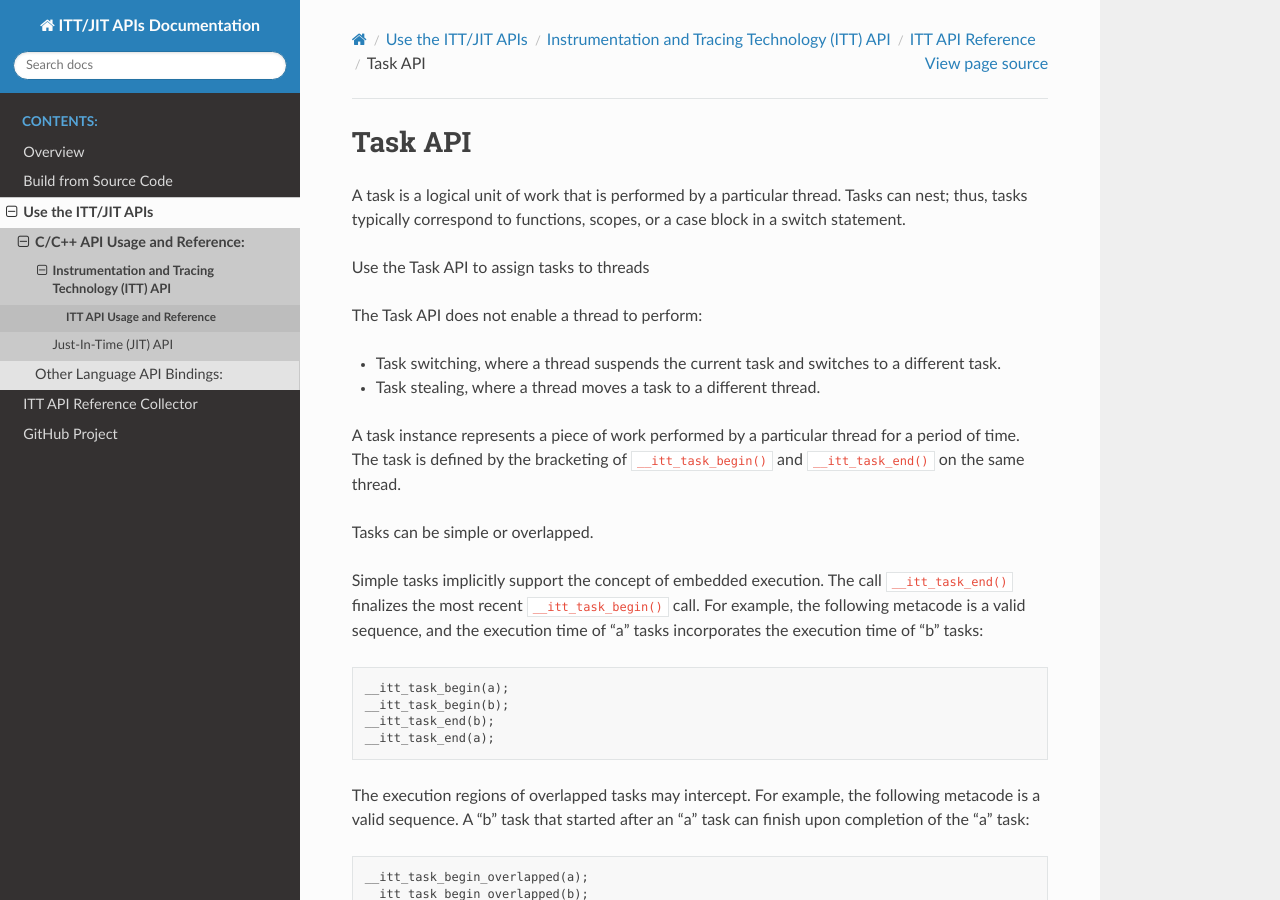
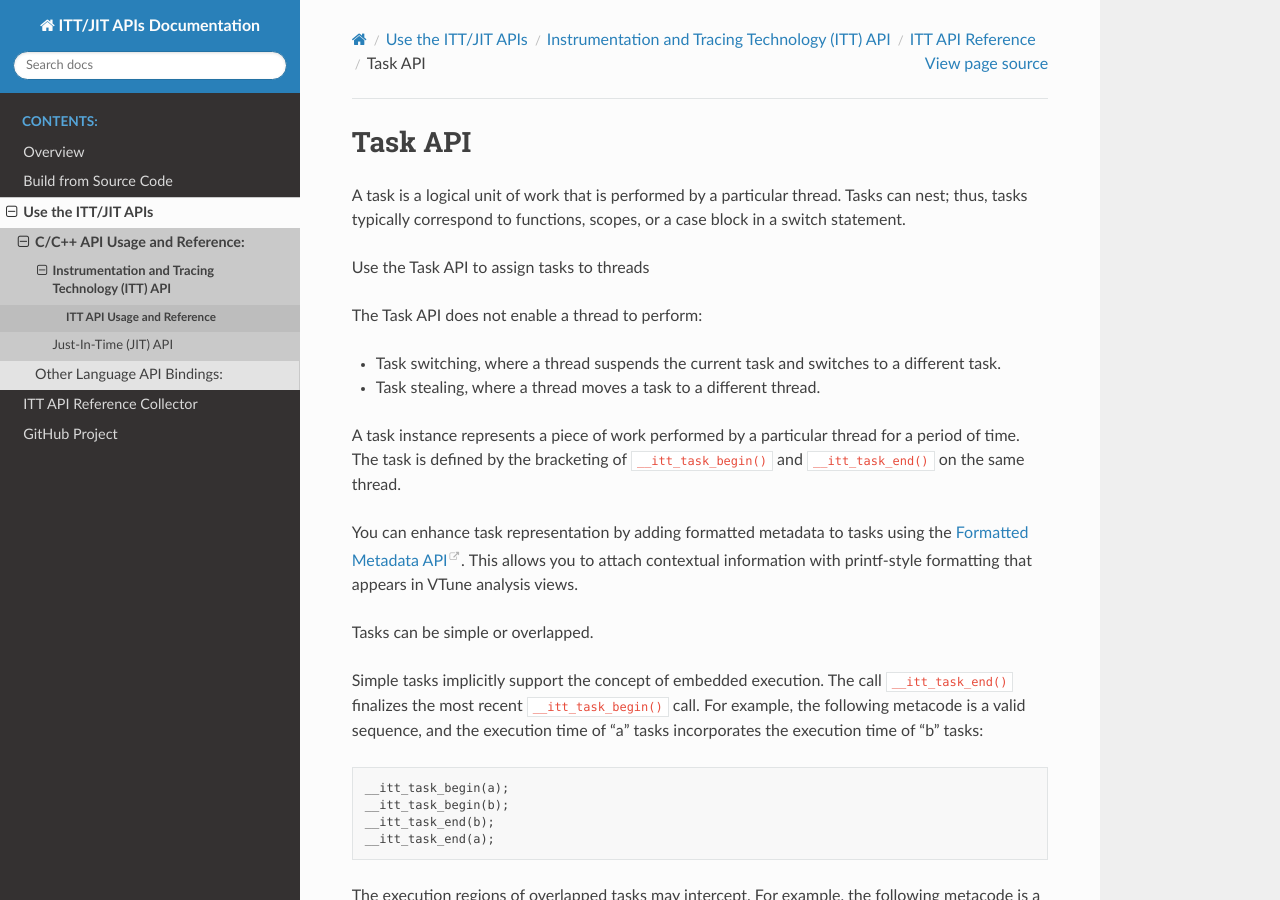
Before and after one commit to intel/ittapi, a Sphinx documentation site: the page built from docs/src/ittapi/task-api.rst, in a window 1280 px wide and 900 px high. Built offline with Sphinx 7.4.7 and the Read the Docs theme 3.1.0, drawn with Linux system fonts in a browser that asks for light colours.

Commit message:
add formatted metadata reference to task api page

```diff
--- a/docs/src/itt-api-reference.rst
+++ b/docs/src/itt-api-reference.rst
@@ -13,6 +13,7 @@ ITT API Reference
    ittapi/counter-api
    ittapi/domain-api
    ittapi/event-api
+   ittapi/formatted-metadata-api
    ittapi/frame-api
    ittapi/histogram-api
    ittapi/load-module-api
--- a/docs/src/ittapi/formatted-metadata-api.rst
+++ b/docs/src/ittapi/formatted-metadata-api.rst
@@ -106,8 +106,3 @@ Usage Guidelines
 - Format specifiers in square brackets (e.g., ``[%s]``) create additional grouping options in VTune analysis views
 - Function arguments are processed during the API calls
 - Maximum length of a string argument is 256 symbols
-
-
-.. note::
-
-   The Formatted Metadata API works starting with VTune 2025.7 release.
--- a/docs/src/ittapi/task-api.rst
+++ b/docs/src/ittapi/task-api.rst
@@ -20,6 +20,10 @@ The Task API does not enable a thread to perform:
 A task instance represents a piece of work performed by a particular
 thread for a period of time. The task is defined by the bracketing of
 ``__itt_task_begin()`` and ``__itt_task_end()`` on the same thread.
+
+You can enhance task representation by adding formatted metadata to tasks using
+the `Formatted Metadata API <formatted-metadata-api.html>`__. This allows you to attach contextual
+information with printf-style formatting that appears in VTune analysis views.
 
 
 Tasks can be simple or overlapped.
```
